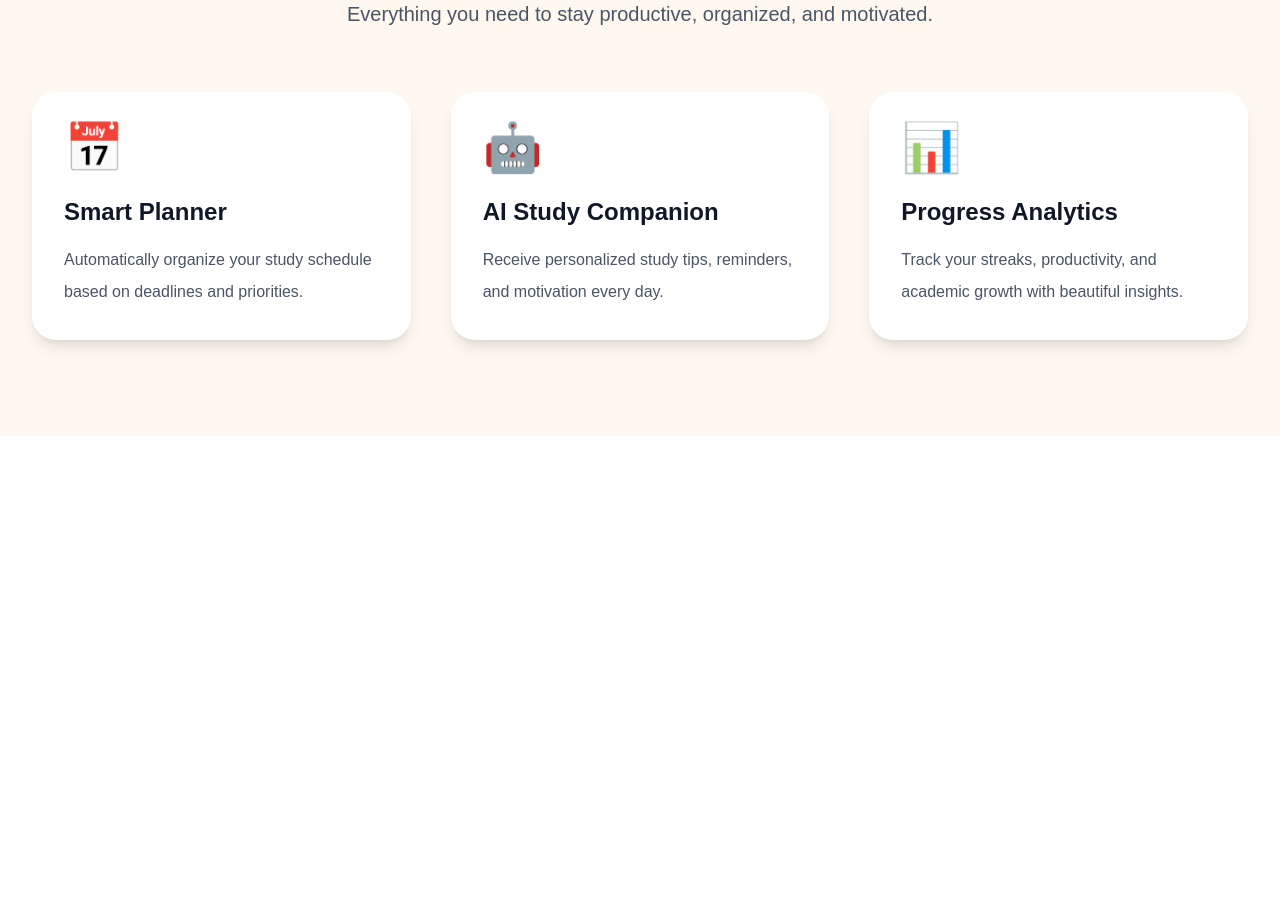
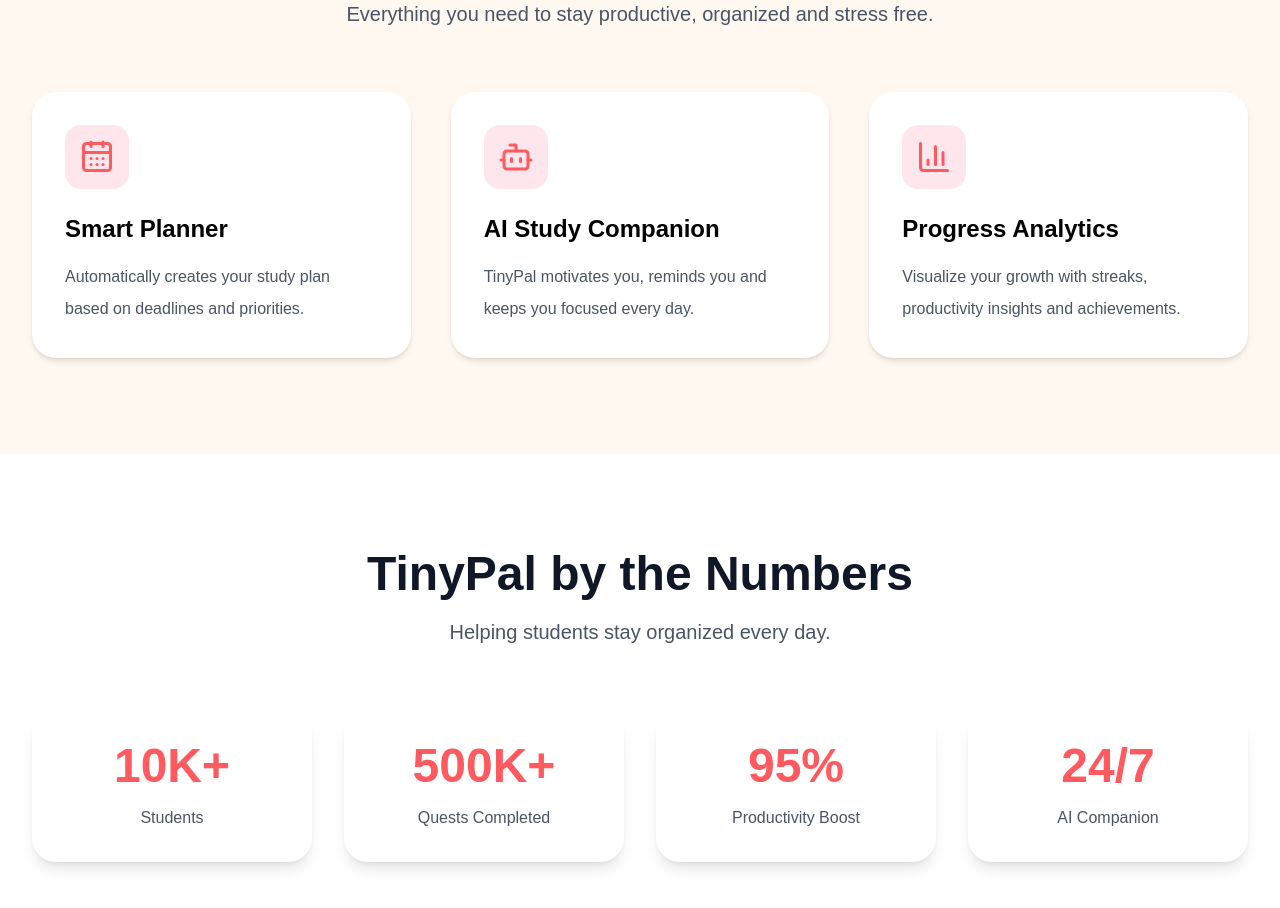
Before and after one commit to kethkee/tinypal, a React app in the folder frontend/: page / in a window 1280 px wide. Shown: the part 940-1848 px from the top of the page. Before the commit the page ends 1376 px from the top, so only its background shows below. Built offline with nearby package versions, Linux system fonts and the light colour scheme; the HTML template or start-up script is replaced by a standard one.

Commit message:
Enhance landing page with polished feature cards and stats section

```diff
--- a/frontend/package.json
+++ b/frontend/package.json
@@ -11,6 +11,7 @@
   },
   "dependencies": {
     "@tailwindcss/vite": "^4.3.3",
+    "lucide-react": "^1.26.0",
     "react": "^19.2.7",
     "react-dom": "^19.2.7",
     "react-router-dom": "^7.18.1",
--- a/frontend/src/App.jsx
+++ b/frontend/src/App.jsx
@@ -1,6 +1,7 @@
 import Navbar from "./components/layout/Navbar";
 import Hero from "./components/sections/Hero";
 import Features from "./components/sections/Features";
+import Stats from "./components/sections/Stats";
 
 function App() {
   return (
@@ -8,6 +9,7 @@
       <Navbar />
       <Hero />
       <Features />
+      <Stats />
     </div>
   );
 }
--- a/frontend/src/components/sections/Features.jsx
+++ b/frontend/src/components/sections/Features.jsx
@@ -1,9 +1,13 @@
 import FeatureCard from "../ui/FeatureCard";
+import {
+  CalendarDays,
+  Bot,
+  ChartColumn,
+} from "lucide-react";
 
 function Features() {
   return (
     <section className="bg-[#FFF8F0] py-24">
-
       <div className="max-w-7xl mx-auto px-8">
 
         <div className="text-center mb-16">
@@ -14,7 +18,7 @@
 
           <p className="mt-6 text-xl text-gray-600">
             Everything you need to stay productive,
-            organized, and motivated.
+            organized and stress free.
           </p>
 
         </div>
@@ -22,27 +26,26 @@
         <div className="grid md:grid-cols-3 gap-10">
 
           <FeatureCard
-            icon="📅"
+            icon={<CalendarDays size={36} />}
             title="Smart Planner"
-            description="Automatically organize your study schedule based on deadlines and priorities."
+            description="Automatically creates your study plan based on deadlines and priorities."
           />
 
           <FeatureCard
-            icon="🤖"
+            icon={<Bot size={36} />}
             title="AI Study Companion"
-            description="Receive personalized study tips, reminders, and motivation every day."
+            description="TinyPal motivates you, reminds you and keeps you focused every day."
           />
 
           <FeatureCard
-            icon="📊"
+            icon={<ChartColumn size={36} />}
             title="Progress Analytics"
-            description="Track your streaks, productivity, and academic growth with beautiful insights."
+            description="Visualize your growth with streaks, productivity insights and achievements."
           />
 
         </div>
 
       </div>
-
     </section>
   );
 }
--- /dev/null
+++ b/frontend/src/components/sections/Stats.jsx
@@ -0,0 +1,51 @@
+import StatsCard from "../ui/StatsCard";
+
+function Stats() {
+  return (
+    <section className="bg-white py-24">
+
+      <div className="max-w-7xl mx-auto px-8">
+
+        <div className="text-center mb-16">
+
+          <h2 className="text-5xl font-black text-gray-900">
+            TinyPal by the Numbers
+          </h2>
+
+          <p className="mt-5 text-xl text-gray-600">
+            Helping students stay organized every day.
+          </p>
+
+        </div>
+
+        <div className="grid md:grid-cols-4 gap-8">
+
+          <StatsCard
+            number="10K+"
+            label="Students"
+          />
+
+          <StatsCard
+            number="500K+"
+            label="Quests Completed"
+          />
+
+          <StatsCard
+            number="95%"
+            label="Productivity Boost"
+          />
+
+          <StatsCard
+            number="24/7"
+            label="AI Companion"
+          />
+
+        </div>
+
+      </div>
+
+    </section>
+  );
+}
+
+export default Stats;
--- a/frontend/src/components/ui/FeatureCard.jsx
+++ b/frontend/src/components/ui/FeatureCard.jsx
@@ -1,12 +1,34 @@
 function FeatureCard({ icon, title, description }) {
   return (
-    <div className="bg-white rounded-3xl p-8 shadow-lg hover:shadow-2xl hover:-translate-y-2 transition-all duration-300">
+    <div className="
+      bg-white
+      rounded-3xl
+      p-8
+      shadow-md
+      hover:shadow-2xl
+      hover:-translate-y-3
+      transition-all
+      duration-300
+      border
+      border-transparent
+      hover:border-[#FF5A5F]
+    ">
 
-      <div className="text-5xl mb-6">
+      <div className="
+        w-16
+        h-16
+        rounded-2xl
+        bg-[#FFE5EC]
+        text-[#FF5A5F]
+        flex
+        items-center
+        justify-center
+        mb-6
+      ">
         {icon}
       </div>
 
-      <h3 className="text-2xl font-bold text-gray-900 mb-4">
+      <h3 className="text-2xl font-bold mb-4">
         {title}
       </h3>
 
--- /dev/null
+++ b/frontend/src/components/ui/StatsCard.jsx
@@ -0,0 +1,17 @@
+function StatsCard({ number, label }) {
+  return (
+    <div className="bg-white rounded-3xl shadow-lg p-8 text-center hover:shadow-2xl hover:-translate-y-2 transition-all duration-300">
+
+      <h2 className="text-5xl font-black text-[#FF5A5F]">
+        {number}
+      </h2>
+
+      <p className="mt-4 text-gray-600 font-medium">
+        {label}
+      </p>
+
+    </div>
+  );
+}
+
+export default StatsCard;
```
Also changed, not shown: 1 other file (tests, documents, lock files or other folders).
